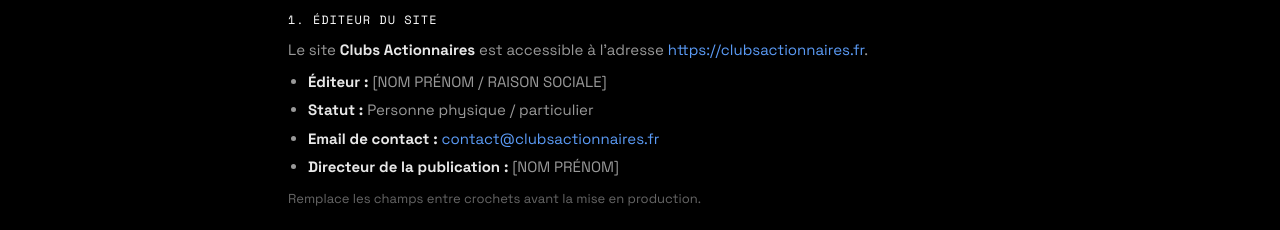
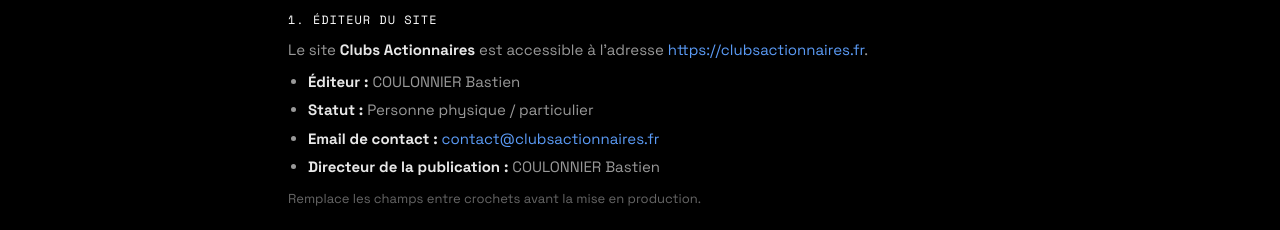
Before and after one commit to Babacool22/clubs-actionnaires, a Next.js app: page /mentions-legales in a window 1280 px wide. Shown: the part 188-418 px from the top of the page. Built offline with nearby package versions, Linux system fonts and the light colour scheme; a web font is replaced by a local one.

Commit message:
Update page.tsx

```diff
--- a/app/mentions-legales/page.tsx
+++ b/app/mentions-legales/page.tsx
@@ -59,7 +59,7 @@
             <li>
               <strong className="text-text-primary">Éditeur :</strong>{" "}
               {/* TODO: remplace par ton nom complet ou ta raison sociale */}
-              [NOM PRÉNOM / RAISON SOCIALE]
+              COULONNIER Bastien
             </li>
             <li>
               <strong className="text-text-primary">Statut :</strong>{" "}
@@ -80,7 +80,7 @@
               <strong className="text-text-primary">
                 Directeur de la publication :
               </strong>{" "}
-              [NOM PRÉNOM]
+              COULONNIER Bastien
             </li>
           </ul>
           <p className="text-[13px] text-text-disabled">
```
